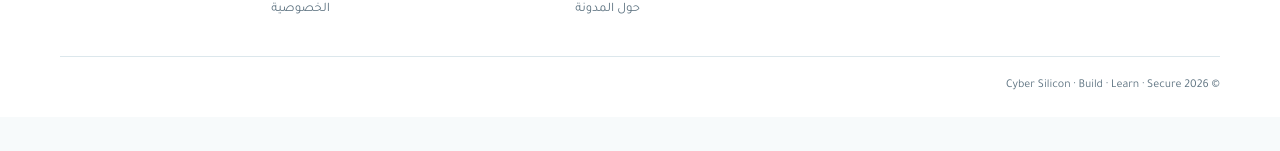
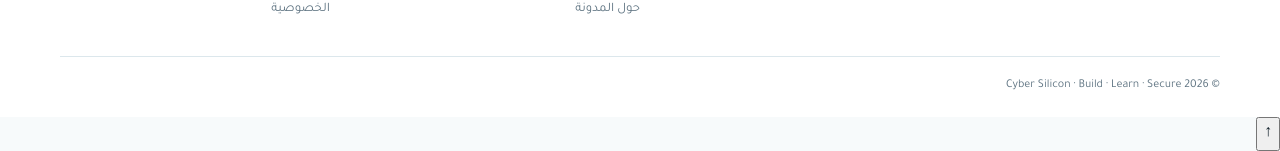
Before and after one commit to cyber-silicon/cyber-silicon.github.io, a Jekyll site: the page built from index.html, in a window 1280 px wide and 900 px high, scrolled down 2589 px. Shown: the part 749-900 px from the top of the window. Built offline with Jekyll 4.4.1, drawn with Linux system fonts in a browser that asks for light colours; the list of posts is cut into pages by our own code; before the commit the page ends 3455 px from its top, so only the background shows below that.

Commit message:
Add global reading progress and back-to-top control

```diff
--- a/_layouts/default.html
+++ b/_layouts/default.html
@@ -7,6 +7,7 @@
 <main id="content">{{ content }}</main>
 {% include footer.html %}
 {% include search-modal.html %}
+<button class="back-to-top" type="button" data-back-to-top aria-label="العودة إلى الأعلى">↑</button>
 <script src="{{ '/assets/js/main.js' | relative_url }}" defer></script>
 </body>
 </html>
```
